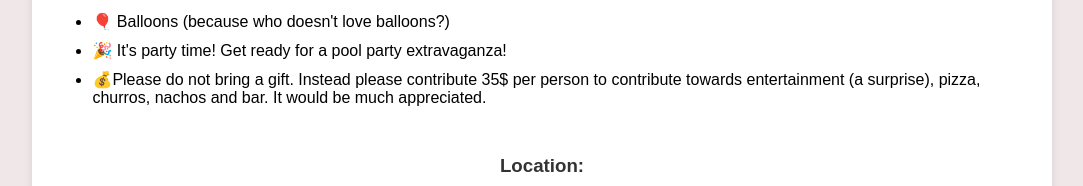
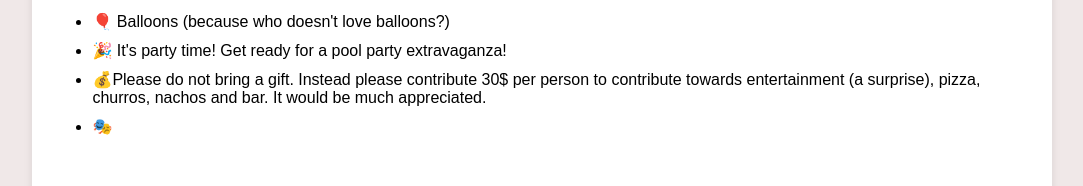
Before and after one commit to Rober2092/Evite-, a plain HTML site: page index.html in a window 1280 px wide. Shown: the part 607-793 px from the top of the page, without its empty margins (98-1181 px from the left). Drawn offline with Linux system fonts and the light colour scheme.

Commit message:
edit html code

```diff
--- a/index.html
+++ b/index.html
@@ -85,7 +85,8 @@
   <ul>
     <li>🎈 Balloons (because who doesn't love balloons?)</li>
     <li>🎉 It's party time! Get ready for a pool party extravaganza!</li>
-    <li>💰Please do not bring a gift. Instead please contribute 35$ per person to contribute towards entertainment (a surprise), pizza, churros, nachos and bar. It would be much appreciated.</li>
+    <li>💰Please do not bring a gift. Instead please contribute 30$ per person to contribute towards entertainment (a surprise), pizza, churros, nachos and bar. It would be much appreciated.</li>
+    <li>🎭 </li>
   </ul>
 
   <h3>Location:</h3>
```
